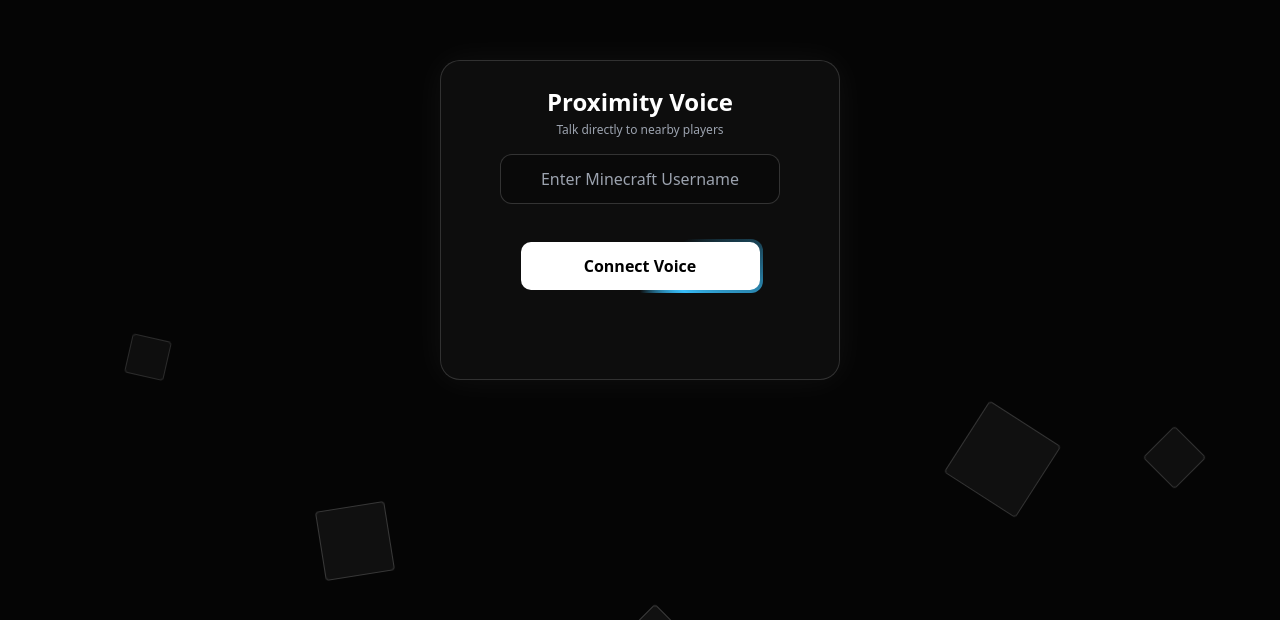
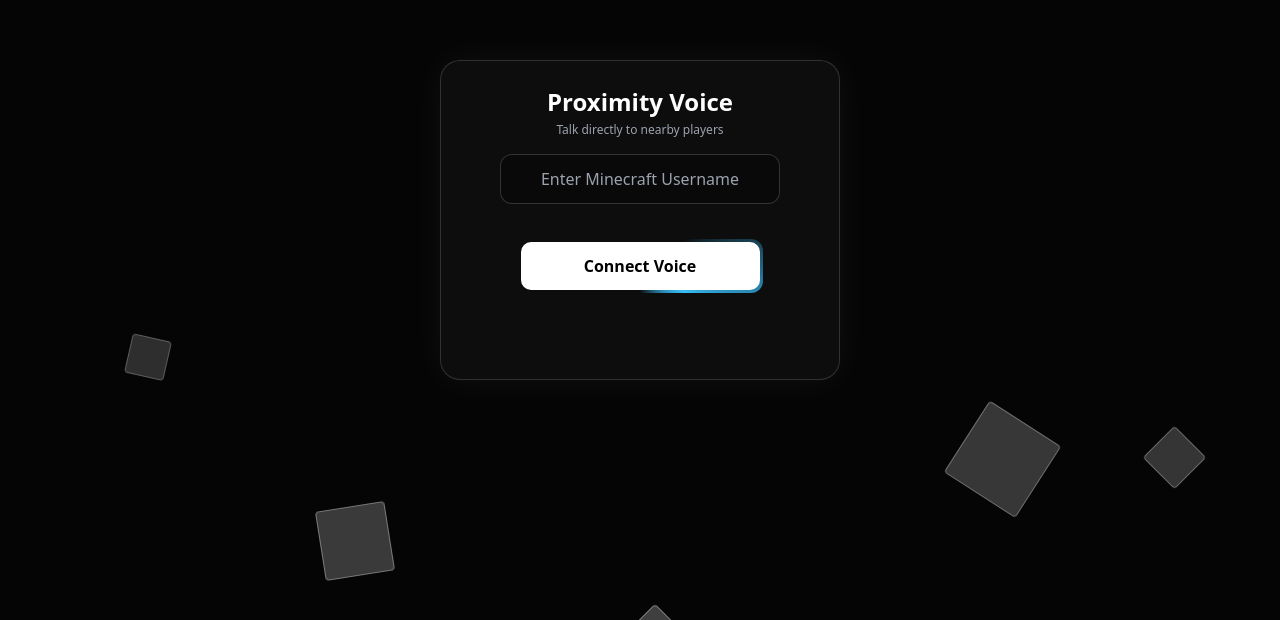
Before and after one commit to mrafekhajavi-ship-it/Hivemc, a website: page public/index.html in a window 1280 px wide. Shown: the part 180-800 px from the top of the page. Drawn offline with nearby package versions, Linux system fonts and the light colour scheme; no server answers.

Commit message:
Update index.html

```diff
--- a/public/index.html
+++ b/public/index.html
@@ -25,8 +25,8 @@
     }
     .bg-squares span {
       position: absolute; bottom: -100px;
-      background: rgba(255, 255, 255, 0.05);
-      border: 1px solid rgba(255, 255, 255, 0.2);
+      background: rgba(255, 255, 255, 0.25);
+      border: 1px solid rgba(255, 255, 255, 0.4);
       border-radius: 4px;
       animation: floatUp 18s linear infinite;
     }
```
